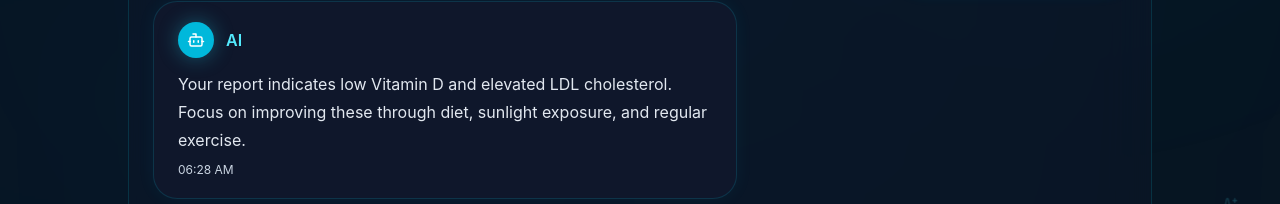
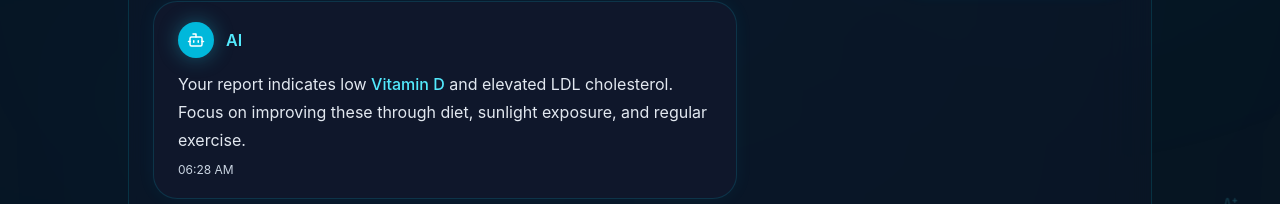
Before and after one commit to techieshruti/health-companion-ai, a React (Vite) app: page /chat in a window 1280 px wide. Both pictures are taken after a click on the button "What should I improve?". Shown: the part 463-667 px from the top of the page. Built offline with nearby package versions, Linux system fonts and the light colour scheme.

Commit message:
add UI improvement

```diff
--- a/src/components/chat/ChatMessages.jsx
+++ b/src/components/chat/ChatMessages.jsx
@@ -1,4 +1,5 @@
 import { Bot, User } from "lucide-react";
+import { useNavigate } from "react-router-dom";
 
 const parameterLinks = [
   "Vitamin D",
@@ -9,6 +10,47 @@ const parameterLinks = [
 ];
 
 const ChatMessages = ({ messages }) => {
+  const navigate = useNavigate();
+
+const renderMessage = (text) => {
+  const tests = [
+    "Vitamin D",
+    "TSH",
+    "LDL Cholesterol",
+    "HbA1c",
+    "Hemoglobin",
+  ];
+
+  const regex = new RegExp(`(${tests.join("|")})`, "g");
+
+  return text.split(regex).map((part, index) => {
+    if (tests.includes(part)) {
+      return (
+        <button
+          key={index}
+          onClick={() =>
+            navigate(
+              `/report-details?test=${encodeURIComponent(part)}`
+            )
+          }
+          className="
+            cursor-pointer
+            font-medium
+            text-cyan-300
+            transition
+            hover:text-cyan-200
+            hover:underline
+          "
+        >
+          {part}
+        </button>
+      );
+    }
+
+    return part;
+  });
+};
+
   return (
     <div className="space-y-3">
 
@@ -65,7 +107,7 @@ hover:shadow-[0_0_24px_rgba(34,211,238,0.18)] ${
             </div>
 
             <p className="whitespace-pre-line leading-7 text-slate-200">
-              {message.text}
+              {renderMessage(message.text)}
             </p>
 
             {message.time && (
--- a/src/components/dashboard/NeedsAttention.jsx
+++ b/src/components/dashboard/NeedsAttention.jsx
@@ -1,5 +1,6 @@
 import { AlertTriangle, ChevronRight } from "lucide-react";
 import { useReport } from "../../context/ReportContext";
+import { useNavigate } from "react-router-dom";
 
 const attentionTests = [
   {
@@ -23,23 +24,19 @@ const attentionTests = [
 ];
 
 function NeedsAttention() {
+  const navigate = useNavigate();
   const { report } = useReport();
   const abnormalTests =
-  report?.tests.filter(
-    (test) => test.status !== "Normal"
-  ) || [];
+    report?.tests.filter((test) => test.status !== "Normal") || [];
 
   return (
     <section className="mt-10">
-
       <div className="mb-6">
         <p className="text-xs uppercase tracking-[0.25em] text-cyan-400">
           PRIORITY
         </p>
 
-        <h2 className="mt-2 text-3xl font-bold text-white">
-          Needs Attention
-        </h2>
+        <h2 className="mt-2 text-3xl font-bold text-white">Needs Attention</h2>
 
         <p className="mt-2 text-slate-400">
           These parameters fall outside the recommended range.
@@ -50,8 +47,13 @@ function NeedsAttention() {
         {abnormalTests.map((test) => (
           <div
             key={test.name}
+            onClick={() =>
+              navigate(`/report-details?test=${encodeURIComponent(test.name)}`)
+            }
             className="
+    group
     flex
+    cursor-pointer
     items-center
     justify-between
     rounded-2xl
@@ -64,36 +66,39 @@ function NeedsAttention() {
     transition-all
     duration-300
     hover:-translate-y-[2px]
-              hover:border-cyan-400/30
-              hover:shadow-[0_0_20px_rgba(34,211,238,0.12)]
+    hover:border-cyan-400/40
+    hover:bg-white/[0.07]
+    hover:shadow-[0_0_24px_rgba(34,211,238,0.18)]
 "
           >
             <div className="flex items-center gap-4">
-
-              <div
-                className={`h-3 w-3 rounded-full ${test.color}`}
-              />
+              <div className={`h-3 w-3 rounded-full ${test.color}`} />
 
               <div>
-                <h3 className="font-semibold text-white">
-                  {test.name}
-                </h3>
+                <h3 className="font-semibold text-white">{test.name}</h3>
 
                 <p className="text-sm text-slate-400">
                   {test.status} • {test.value}
                 </p>
+                <p className="mt-1 text-xs text-cyan-400 opacity-0 transition-opacity duration-300 group-hover:opacity-100">
+                  View detailed report →
+                </p>
               </div>
-
             </div>
 
             <ChevronRight
               size={20}
-              className="text-slate-500"
+              className="
+    text-slate-500
+    transition-all
+    duration-300
+    group-hover:translate-x-1
+    group-hover:text-cyan-300
+  "
             />
           </div>
         ))}
       </div>
-
     </section>
   );
 }
--- a/src/components/report/TestCard.jsx
+++ b/src/components/report/TestCard.jsx
@@ -21,8 +21,10 @@ function TestCard({ test, onViewDetails }) {
 
   return (
     <div
-      className="
+  id={test.name.replace(/\s+/g, "-")}
+  className="
 group
+scroll-mt-28
 rounded-3xl
 border
 border-cyan-400/20
@@ -37,7 +39,7 @@ hover:border-cyan-400/40
 hover:bg-white/[0.08]
 hover:shadow-[0_12px_30px_rgba(34,211,238,0.10)]
 "
-    >
+>
       {/* Header */}
       <div className="flex items-start justify-between gap-4">
         <div>
--- a/src/components/upload/UploadBox.jsx
+++ b/src/components/upload/UploadBox.jsx
@@ -49,7 +49,7 @@ function UploadBox({ onInvalidReport }) {
   };
 
   // file validation
-  const maxFileSize = 10 * 1024 * 1024;
+  const maxFileSize = 20 * 1024 * 1024;
 
   const validateFile = (file) => {
     const allowedTypes = ["application/pdf", "image/png", "image/jpeg"];
--- a/src/data/chatData.js
+++ b/src/data/chatData.js
@@ -10,10 +10,10 @@ export const dummyAnswers = {
     "Your report indicates low Vitamin D and elevated LDL cholesterol. Focus on improving these through diet, sunlight exposure, and regular exercise.",
 
   "Explain my Vitamin D result":
-    "Vitamin D supports bone health and immunity. Your level is below the recommended range.",
+  "Vitamin D supports bone health and immunity. Your Vitamin D level is below the recommended range.",
 
-  "Why is my LDL high?":
-    "High LDL cholesterol can increase the risk of heart disease. Reducing saturated fats and exercising regularly can help.",
+"Why is my LDL high?":
+  "Your LDL Cholesterol level is above the normal range. High LDL Cholesterol can increase the risk of heart disease.",
 
   "How can I improve my health score?":
     "Improving Vitamin D levels, lowering LDL cholesterol, staying hydrated, and exercising consistently will positively impact your overall health score.",
--- a/src/pages/Chat.jsx
+++ b/src/pages/Chat.jsx
@@ -27,7 +27,6 @@ You can ask me about:
   ]);
 
   const [isTyping, setIsTyping] = useState(false);
-
   const messagesRef = useRef(null);
 
   const sendMessage = () => {
@@ -37,6 +36,13 @@ You can ask me about:
 
     setInput("");
   };
+
+useEffect(() => {
+  window.scrollTo({
+    top: 0,
+    behavior: "instant",
+  });
+}, []);
 
   useEffect(() => {
     messagesRef.current?.scrollTo({
--- a/src/pages/ReportDetails.jsx
+++ b/src/pages/ReportDetails.jsx
@@ -15,7 +15,9 @@ function ReportDetails() {
   const [searchTerm, setSearchTerm] = useState("");
   const [selectedTest, setSelectedTest] = useState(null);
   const [searchParams] = useSearchParams();
+  const selectedTestName = searchParams.get("test");
   const filter = searchParams.get("filter");
+  const testName = searchParams.get("test");
 
   const [activeFilter, setActiveFilter] = useState("All");
 const { report } = useReport();
@@ -51,6 +53,41 @@ useEffect(() => {
 
   return () => window.removeEventListener("scroll", handleScroll);
 }, []);
+
+// scroll to test card if testName is present in the URL
+useEffect(() => {
+  if (!selectedTestName) return;
+
+  const id = selectedTestName.replace(/\s+/g, "-");
+
+  const element = document.getElementById(id);
+
+  if (element) {
+    setTimeout(() => {
+      element.scrollIntoView({
+        behavior: "smooth",
+        block: "center",
+      });
+
+      element.classList.add(
+        "ring-2",
+        "ring-cyan-400",
+        "ring-offset-2",
+        "ring-offset-[#07131F]"
+      );
+
+      setTimeout(() => {
+        element.classList.remove(
+          "ring-2",
+          "ring-cyan-400",
+          "ring-offset-2",
+          "ring-offset-[#07131F]"
+        );
+      }, 2000);
+
+    }, 300);
+  }
+}, [selectedTestName]);
 
 const scrollToTop = () => {
   window.scrollTo({
```
Lines whose indentation alone changed are shown as unchanged.
